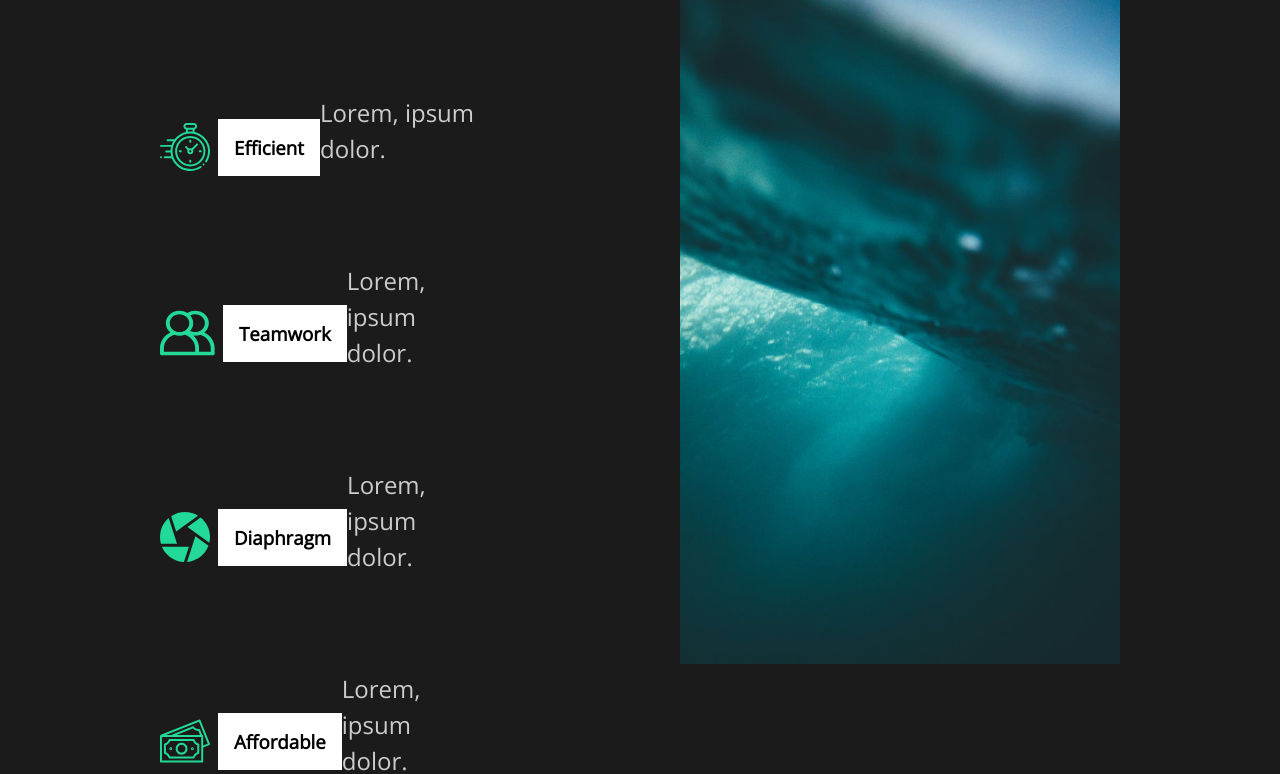
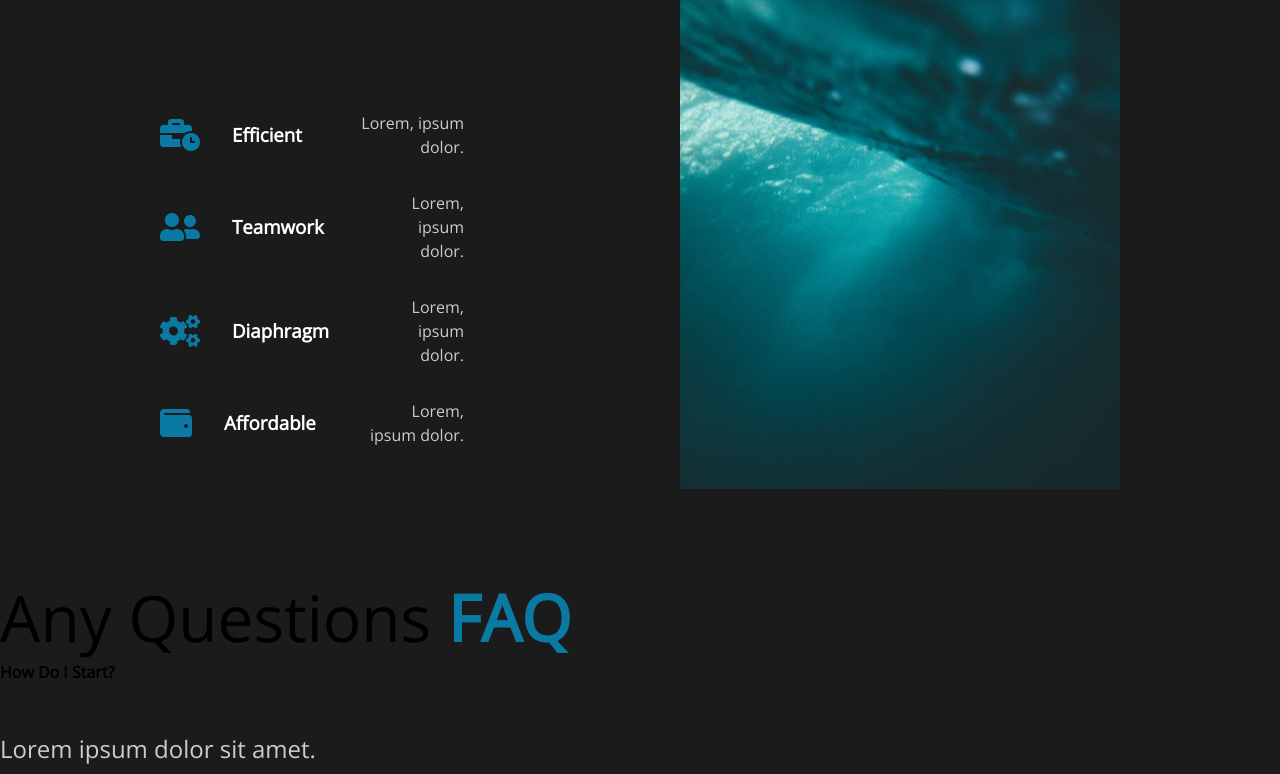
Before and after one commit to arakhm6/impact-react, a React (Create React App) app: page / in a window 1280 px wide. Shown: the part 1126-1900 px from the top of the page. Built offline with nearby package versions, Linux system fonts and the light colour scheme.

Commit message:
styling changes

```diff
--- a/src/components/GlobalStyle.js
+++ b/src/components/GlobalStyle.js
@@ -23,7 +23,9 @@ button{
     color: white;
     transition: all 0.5s ease;
     font-family: 'Open Sans', sans-serif;
-
+    text-transform: uppercase;
+    border-radius: 8px;
+    cursor: pointer;
     &:hover{
         background-color: #0A7AA4;
         color: white;
--- a/src/components/ServicesSection.js
+++ b/src/components/ServicesSection.js
@@ -7,6 +7,13 @@ import waves1 from "../img/waves1.jpeg";
 //Styling
 import styled from "styled-components";
 import { About, Description, Image } from "../styles";
+import { FontAwesomeIcon } from "@fortawesome/react-fontawesome";
+import {
+  faUserFriends,
+  faBusinessTime,
+  faWallet,
+  faCogs,
+} from "@fortawesome/free-solid-svg-icons";
 
 const ServicesSection = () => {
   return (
@@ -18,28 +25,28 @@ const ServicesSection = () => {
         <Logos>
           <Logo>
             <div className="icon">
-              <img src={clock} alt="icon" />
+              <FontAwesomeIcon icon={faBusinessTime} size="2x" />
               <h3>Efficient</h3>
               <p>Lorem, ipsum dolor.</p>
             </div>
           </Logo>
           <Logo>
             <div className="icon">
-              <img src={teamwork} alt="icon" />
+              <FontAwesomeIcon icon={faUserFriends} size="2x" />
               <h3>Teamwork</h3>
               <p>Lorem, ipsum dolor.</p>
             </div>
           </Logo>
           <Logo>
             <div className="icon">
-              <img src={diaphragm} alt="icon" />
+              <FontAwesomeIcon icon={faCogs} size="2x" />
               <h3>Diaphragm</h3>
               <p>Lorem, ipsum dolor.</p>
             </div>
           </Logo>
           <Logo>
             <div className="icon">
-              <img src={money} alt="icon" />
+              <FontAwesomeIcon icon={faWallet} size="2x" />
               <h3>Affordable</h3>
               <p>Lorem, ipsum dolor.</p>
             </div>
@@ -74,11 +81,17 @@ const Logo = styled.div`
   .icon {
     display: flex;
     align-items: center;
+    color: #0a7aa4;
     h3 {
-      margin-left: 0.5rem;
-      background: white;
-      color: black;
+      margin-left: 1rem;
       padding: 1rem;
+      text-align: left;
+    }
+    p {
+      font-size: 1rem;
+      margin-left: 1rem;
+      padding: 1rem;
+      text-align: right;
     }
   }
 `;
```
